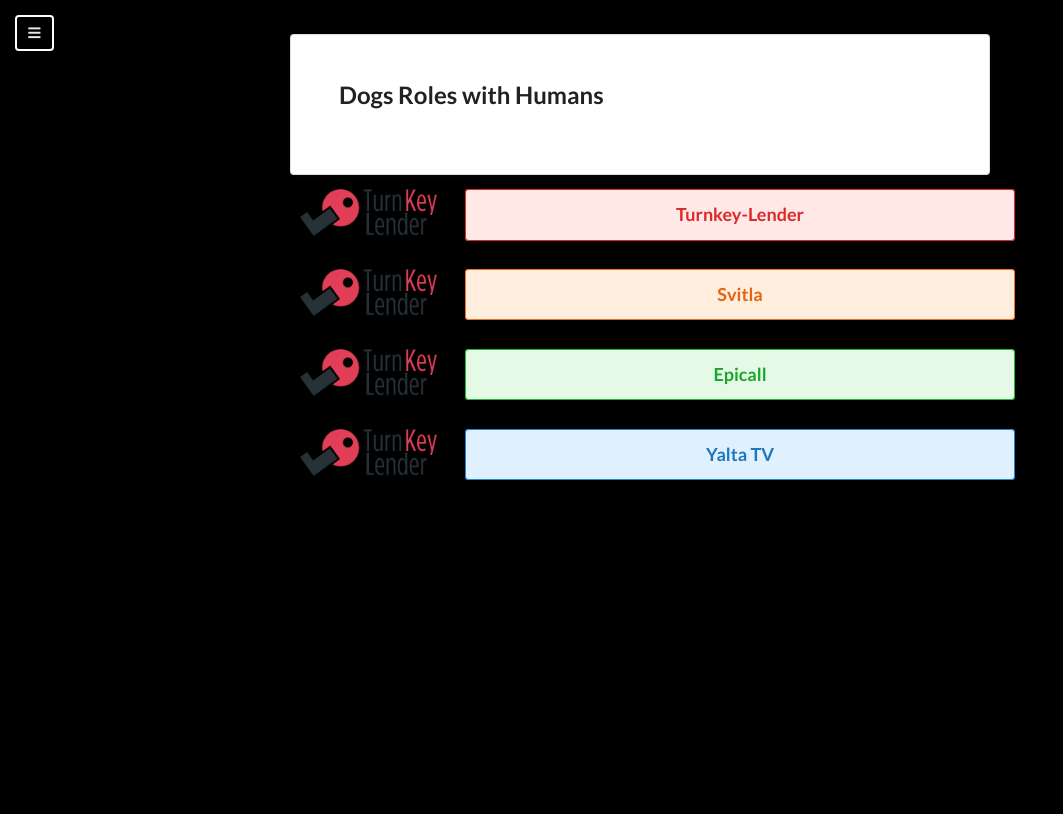
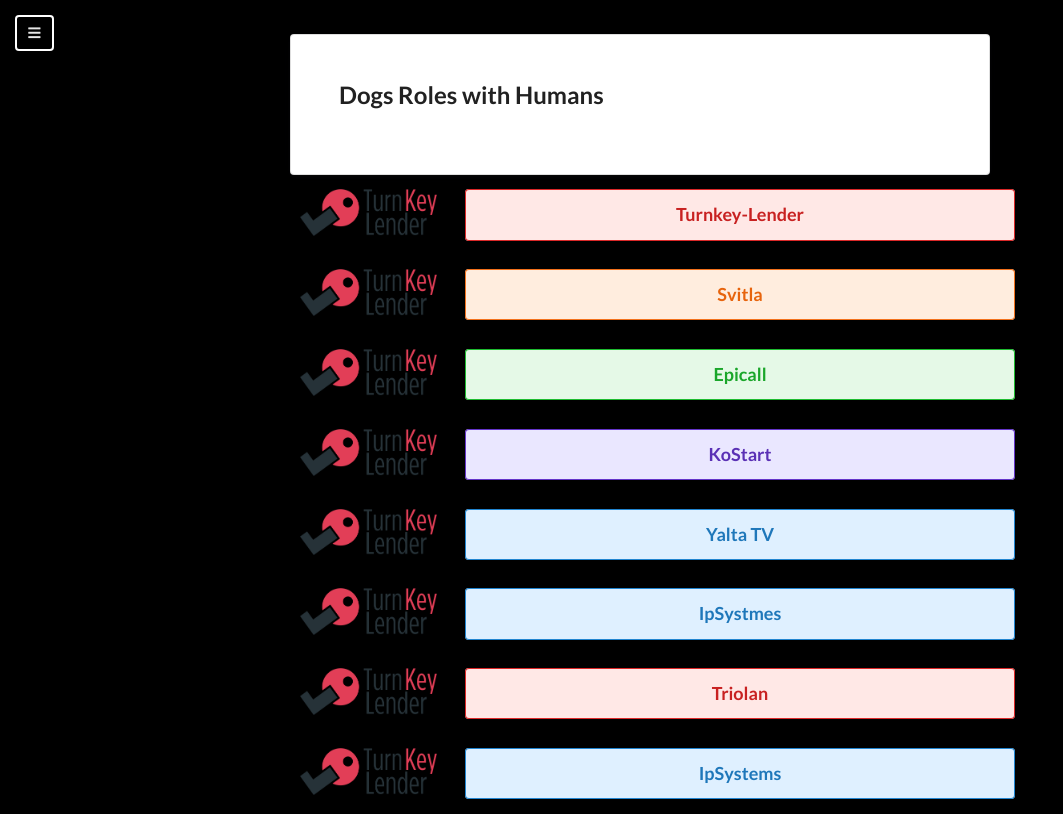
Before and after one commit to scorpionukr/cv.swl.pp.ua, a PHP site: page / in a window 1280 px wide. Shown: the whole page, without its empty margins (0-1063 px from the left). Before the commit the page ends 480 px from the top, so only its background shows below. Run offline with PHP 8.4, Linux system fonts and the light colour scheme; some libraries are stand-ins or nearby versions.

Commit message:
minor changes

```diff
--- a/index.php
+++ b/index.php
@@ -59,7 +59,7 @@
 			</div>
 			<div class="column">
 				<div class="ui red message">
-					<h3 class="ui header red">Turnkey-Lender</h3>
+					<h3 class="ui header">Turnkey-Lender</h3>
 				</div>
 			</div>
 		</div>
@@ -93,6 +93,21 @@
 				</div>
 			</div>
 		</div>
+		<!-- KOSTART -->
+		<div class="ui two column grid center aligned container">
+			<div class="column w-200">
+				<div class="ui alig-rig">
+					<a href="#">
+						<img src="img/tkl-logo.png" class="company-logo" />
+					</a>
+				</div>
+			</div>
+			<div class="column">
+				<div class="ui violet message">
+					<h3 class="ui header">KoStart</h3>
+				</div>
+			</div>
+		</div>
 		<!-- YALTA -->
 		<div class="ui two column grid center aligned container">
 			<div class="column w-200">
@@ -108,6 +123,51 @@
 				</div>
 			</div>
 		</div>
+		<!-- IPSYSTEMS -->
+		<div class="ui two column grid center aligned container">
+			<div class="column w-200">
+				<div class="ui alig-rig">
+					<a href="#">
+						<img src="img/tkl-logo.png" class="company-logo" />
+					</a>
+				</div>
+			</div>
+			<div class="column">
+				<div class="ui blue message">
+					<h3 class="ui header">IpSystmes</h3>
+				</div>
+			</div>
+		</div>
+		<!-- TRIOLAN -->
+		<div class="ui two column grid center aligned container">
+			<div class="column w-200">
+				<div class="ui alig-rig">
+					<a href="#">
+						<img src="img/tkl-logo.png" class="company-logo" />
+					</a>
+				</div>
+			</div>
+			<div class="column">
+				<div class="ui red message">
+					<h3 class="ui header">Triolan</h3>
+				</div>
+			</div>
+		</div>
+		<!-- IPSYSTEMS -->
+		<div class="ui two column grid center aligned container">
+			<div class="column w-200">
+				<div class="ui alig-rig">
+					<a href="#">
+						<img src="img/tkl-logo.png" class="company-logo" />
+					</a>
+				</div>
+			</div>
+			<div class="column">
+				<div class="ui blue message">
+					<h3 class="ui header">IpSystems</h3>
+				</div>
+			</div>
+		</div>
 	</div>
 </body>
 </html>
```
